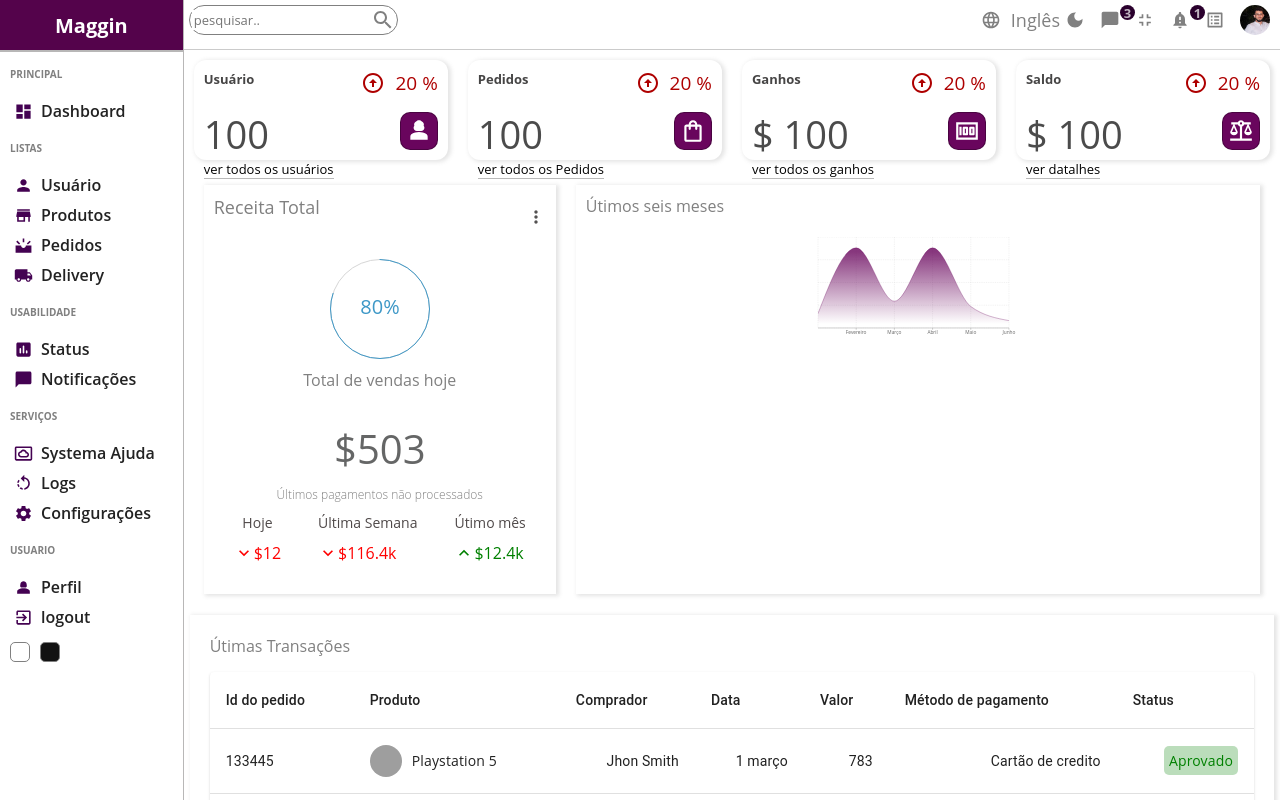
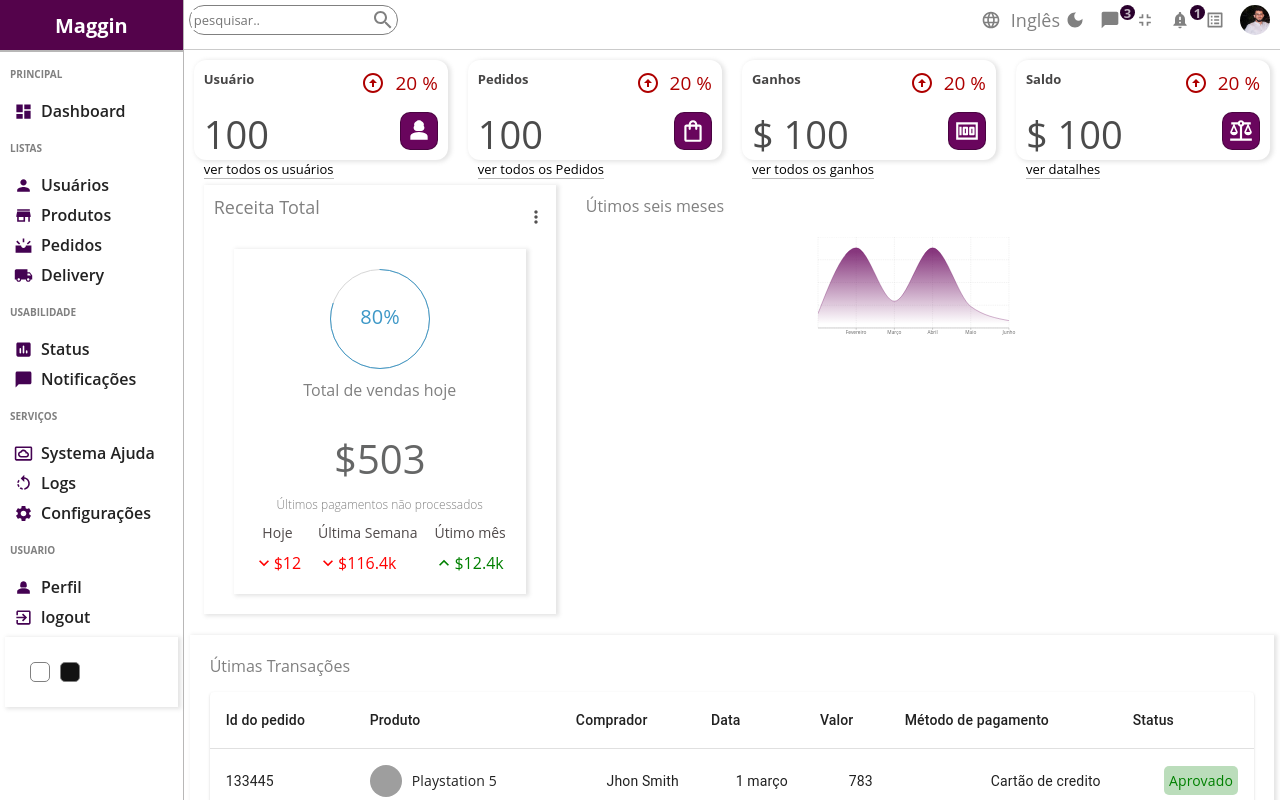
Before and after one commit to lauriciodev/Maggin, a React (Create React App) app: page / in a window 1280 px wide. Shown: the top 800 px of the page. Built offline with nearby package versions, Linux system fonts and the light colour scheme; grey boxes are pictures that could not be loaded.

Commit message:
single páge

```diff
--- a/src/components/chart/chart.scss
+++ b/src/components/chart/chart.scss
@@ -2,9 +2,4 @@
   flex: 4;
   color: rgba(128, 128, 128, 0.517);
   padding: 10px;
-  -webkit-box-shadow: 1px 1px 1px 1px rgba(46, 46, 46, 0.507);
-  box-shadow: 2px 1px 4px 1px #72727231;
-
-  .title {
-  }
 }
--- a/src/components/sidebar/Sidebar.jsx
+++ b/src/components/sidebar/Sidebar.jsx
@@ -31,7 +31,7 @@
           <p className="title">LISTAS</p>
           <li>
             <Person className="icon" />
-            <span>Usuário</span>
+            <span>Usuários</span>
           </li>
           <li>
             <Store className="icon" />
--- a/src/pages/single/Single.jsx
+++ b/src/pages/single/Single.jsx
@@ -2,6 +2,7 @@
 import Sidebar from "../../components/sidebar/Sidebar";
 import Navbar from "../../components/navbar/Navbar";
 import Chart from "../../components/chart/Chart";
+import Table from "../../components/table/Table";
 
 const Single = () => {
   return (
@@ -37,10 +38,13 @@
             </div>
           </div>
           <div className="right">
-            <Chart aspect={3 / 1} />
+            <Chart aspect={3 / 1} title="Movimentação  (Útimos 6 meses)" />
           </div>
         </div>
-        <div className="bottom"></div>
+        <div className="bottom">
+          <h1 className="title">Útimad transações</h1>
+          <Table />
+        </div>
       </div>
     </div>
   );
--- a/src/pages/single/single.scss
+++ b/src/pages/single/single.scss
@@ -68,6 +68,13 @@
   }
 }
 
+.bottom {
+  -webkit-box-shadow: 1px 1px 1px 1px rgba(46, 46, 46, 0.507);
+  box-shadow: 2px 1px 4px 1px #72727231;
+  padding: 20px;
+  margin: 10px 20px;
+}
+
 .title {
   font-size: 16px;
   color: grey;
```
